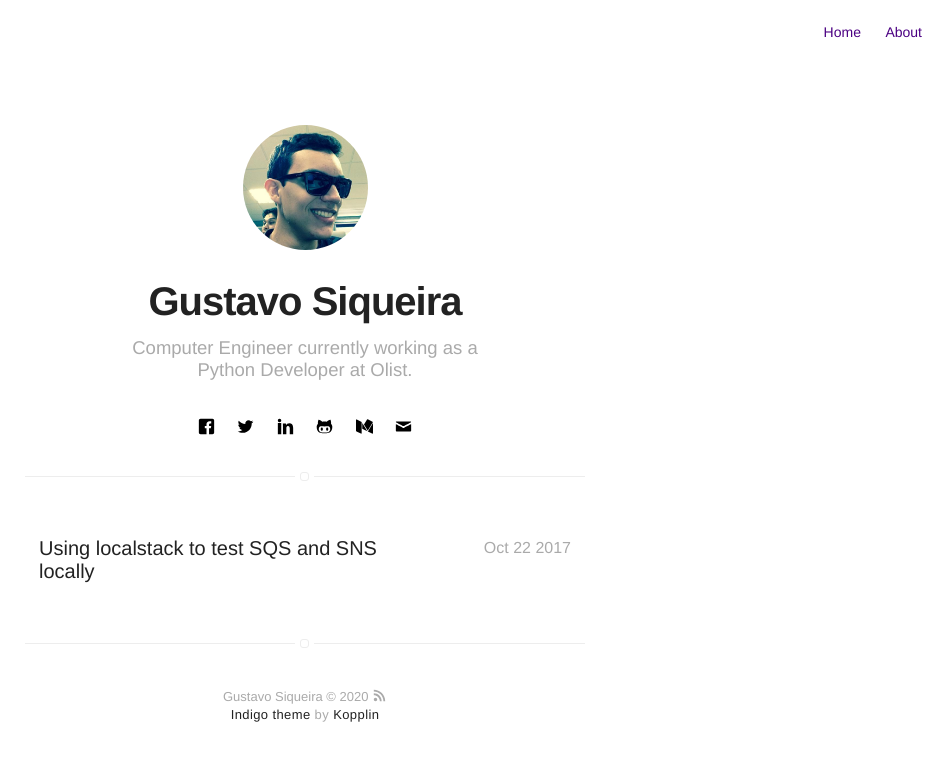
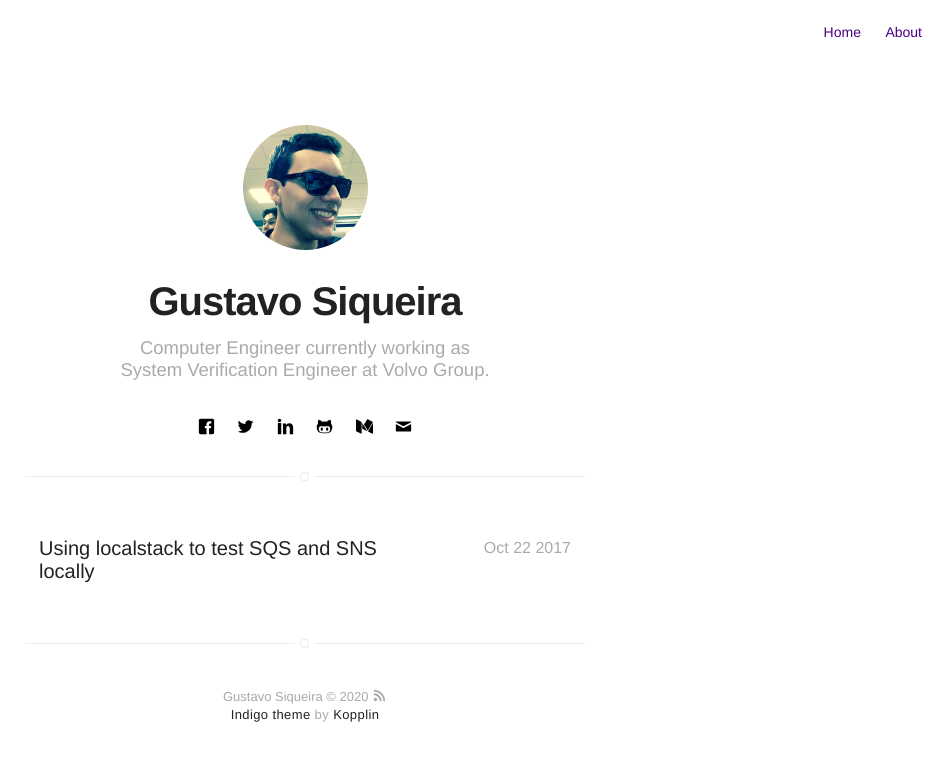
Before and after one commit to gugsrs/gugsrs.github.io, a Jekyll site: the page built from blog/index.html, in a window 1280 px wide. Shown: the top 761 px of the page, without its empty margins (335-1280 px from the left). Built offline with Jekyll 4.4.1, drawn with Linux system fonts in a browser that asks for light colours.

Commit message:
Update _config.yml

```diff
--- a/_config.yml
+++ b/_config.yml
@@ -1,6 +1,6 @@
 # main text of home
 name: Gustavo Siqueira
-bio: Computer Engineer currently working as a Python Developer at Olist.
+bio: Computer Engineer currently working as System Verification Engineer at Volvo Group.
 
 # twitter summary info
 description: A blog about technology and stuff related
```
